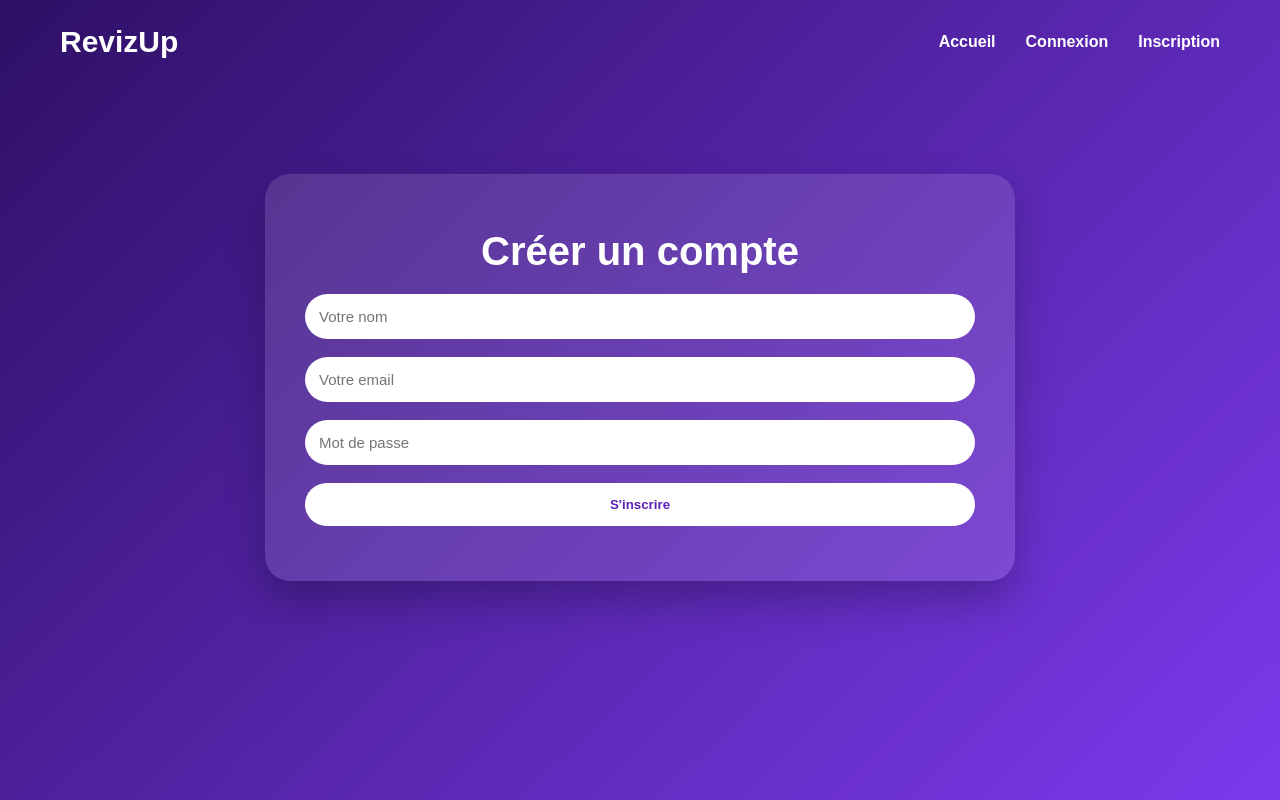
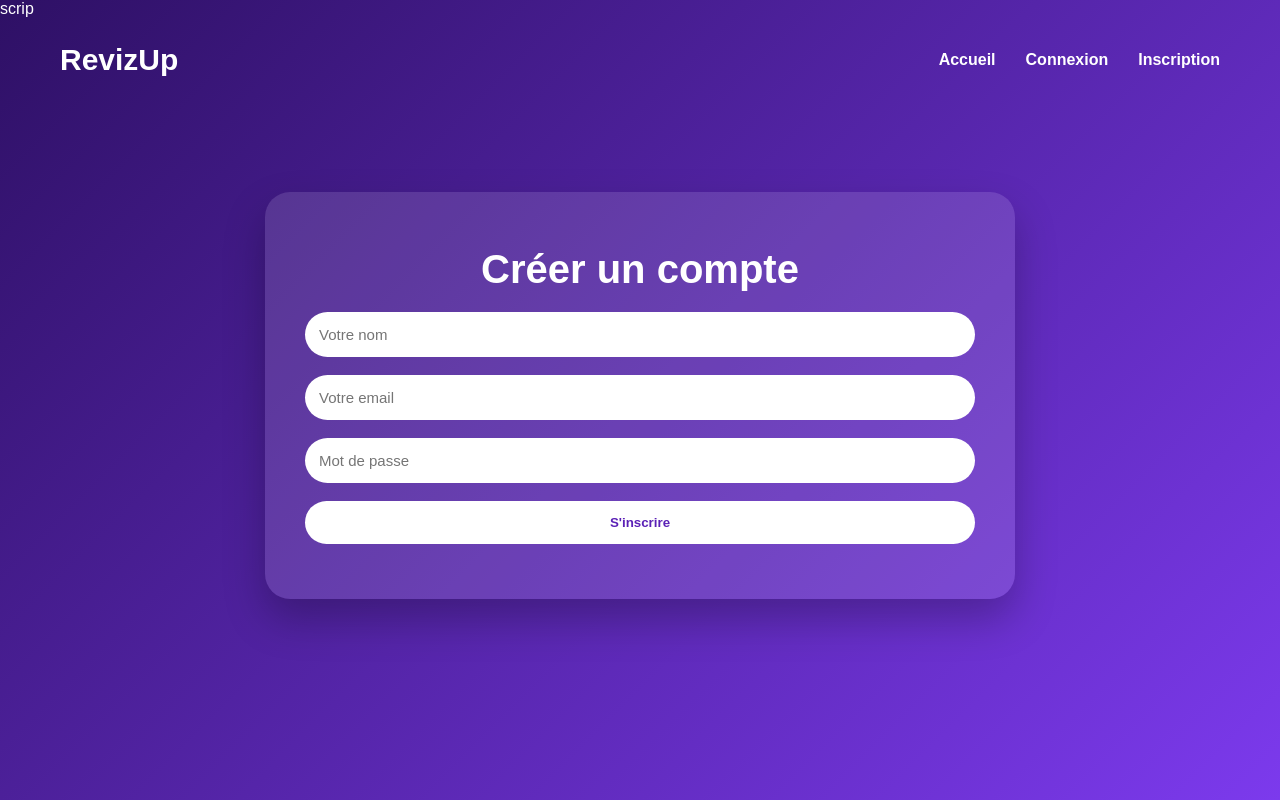
Before and after one commit to Rockya24/Revizu_p, a PHP site: page /inscriptions.php in a window 1280 px wide. Run offline with PHP 8.4, Linux system fonts and the light colour scheme.

Commit message:
correction de la page d'inscription

```diff
--- a/inscriptions.php
+++ b/inscriptions.php
@@ -21,7 +21,7 @@ if(isset($_POST['inscrire'])){
     <meta charset="UTF-8">
     <title>Inscription - RevizUp</title>
     <link rel="stylesheet" href="forme.css">
-</head>
+</head>scrip
 <body>
 
 <header>
```
